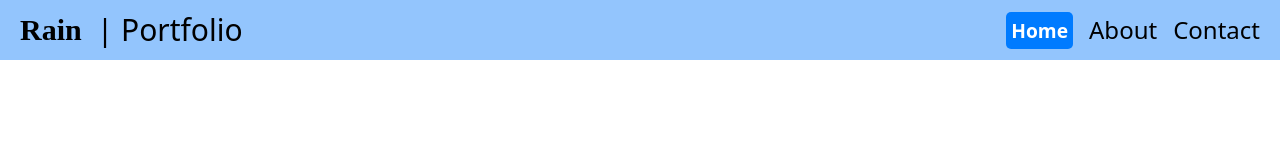
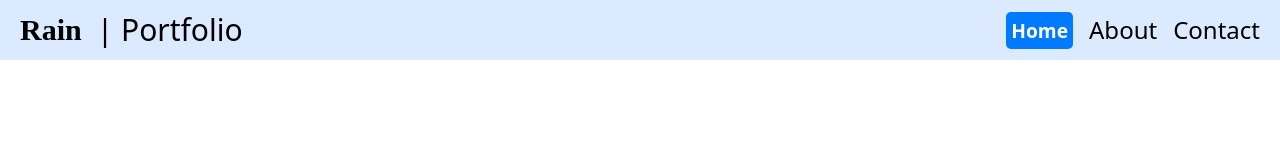
Before and after one commit to R8nDr0p/Rain_Portfolio, a React (Vite) app: page / in a window 1280 px wide. Shown: the top 160 px of the page. Built offline with nearby package versions, Linux system fonts and the light colour scheme.

Commit message:
changed color of nav

```diff
--- a/src/components/Navbar.jsx
+++ b/src/components/Navbar.jsx
@@ -9,7 +9,7 @@ function Navbar() {
   const [show, setShow] = useState(false);
 
   return (
-    <nav className="flex justify-between py-3 bg-blue-300 sticky top-0">
+    <nav className="flex justify-between py-3 bg-blue-100 sticky top-0">
       <div className="flex">
         <p className="text-3xl ps-5 font-[poppins] font-bold ">Rain &nbsp;</p>
         <span className="text-3xl sm:block hidden">| Portfolio</span>
```
